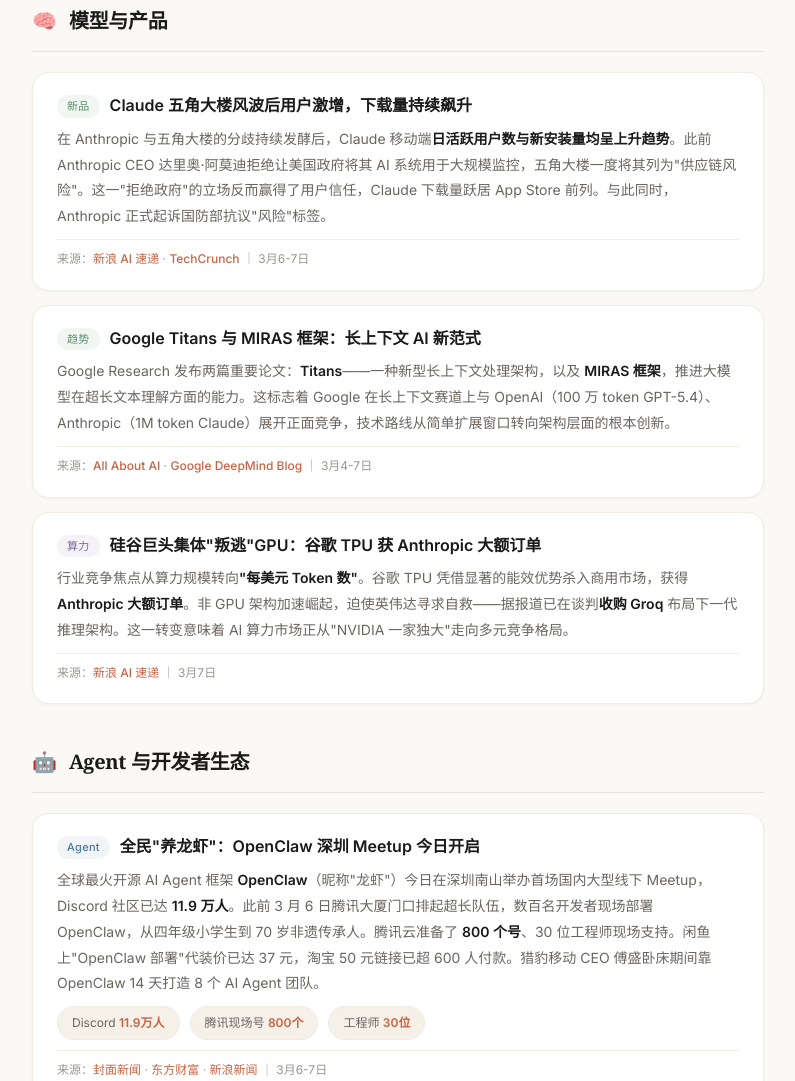
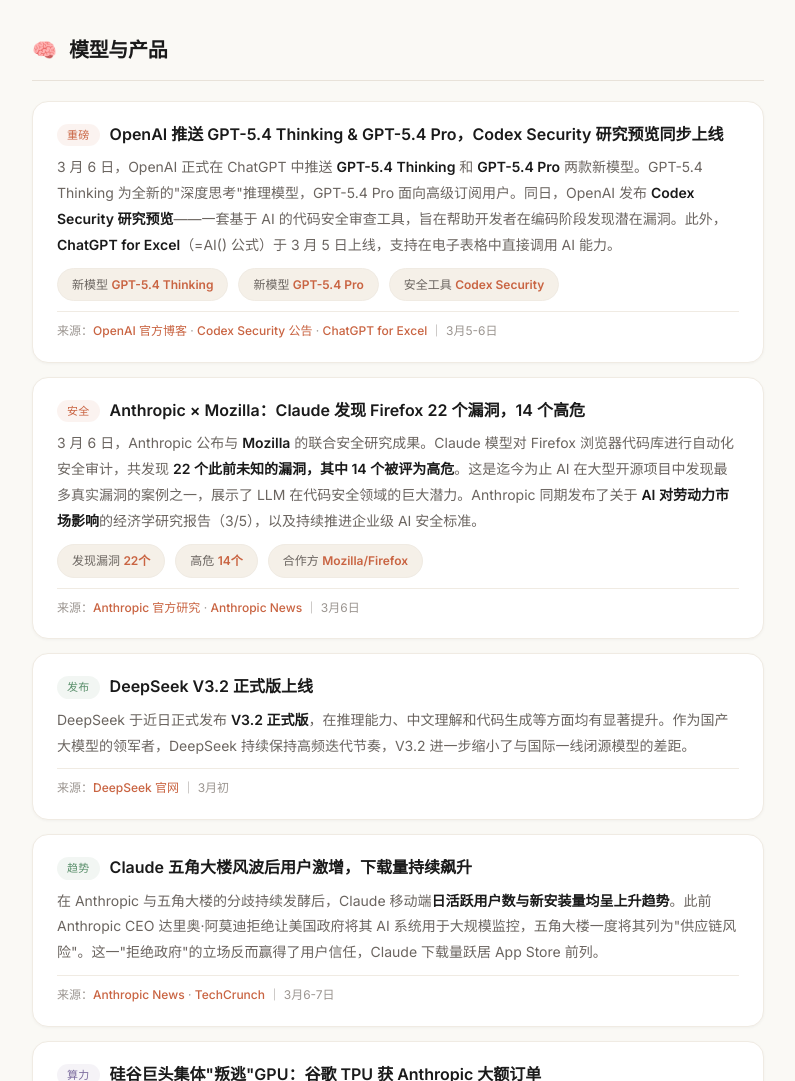
Before and after one commit to alexisyang718-beep/ai-daily-brief, a plain HTML site: page brief/2026-03-07.html in a window 1280 px wide. Shown: the part 1719-2800 px from the top of the page, without its empty margins (242-1037 px from the left). Drawn offline with Linux system fonts and the light colour scheme.

Commit message:
fix(日报): 补充T1官方信源 - GPT-5.4 Thinking/Pro, Anthropic×Mozilla, DeepSeek V3.2, NVIDIA GTC 2026

```diff
--- a/brief/2026-03-07.html
+++ b/brief/2026-03-07.html
@@ -527,7 +527,7 @@
   <div class="date">2026年3月7日 · 周六 · 严格覆盖过去24小时</div>
   <div class="divider"></div>
   <div class="summary-card">
-    <strong>今日速览</strong> — OpenAI 与甲骨文放弃德州数据中心扩建，Meta 或接手，英伟达介入促成；Anthropic 推出 <strong>Marketplace</strong> AI 应用商店，涵盖 Snowflake、Harvey、Replit 等第三方服务，零佣金模式；五角大楼风波后 Claude 用户持续飙升；全民"养龙虾"热潮——OpenClaw 深圳 Meetup 今日开启，腾讯大厦排长龙；发改委：<strong>"十五五"末 AI 产业规模将超 10 万亿元</strong>；政府工作报告首提"智能经济新形态"；小米人形机器人工厂"实习"，雷军提出万小时"转正"标准。
+    <strong>今日速览</strong> — OpenAI 正式推送 <strong>GPT-5.4 Thinking & GPT-5.4 Pro</strong>，新增 Codex Security 安全研究预览；Anthropic 与 Mozilla 合作，<strong>Claude 发现 Firefox 22 个漏洞（14 个高危）</strong>，同步推出 Marketplace 零佣金 AI 应用商店；<strong>DeepSeek V3.2 正式版</strong>上线；NVIDIA 宣布 GTC 2026 大会 3/16 开幕；OpenAI 与甲骨文放弃德州 Stargate 数据中心扩建，Meta 或接手；发改委：<strong>"十五五"末 AI 产业规模将超 10 万亿元</strong>；全民"养龙虾"——OpenClaw 深圳 Meetup 今日开启；小米人形机器人工厂"实习"，雷军提万小时"转正"标准。
   </div>
 </header>
 
@@ -564,7 +564,7 @@
       <span class="stat">接盘方 <em>Meta</em></span>
       <span class="stat">中间人 <em>NVIDIA</em></span>
     </div>
-    <div class="item-source">来源：<a href="http://finance.sina.com.cn/stock/usstock/c/2026-03-07/doc-inhqawyc2191971.shtml">新浪财经</a> · <a href="https://k.sina.com.cn/article_7857201856_1d45362c001902y6ow.html">新浪 AI 速递</a> ｜ 3月7日</div>
+    <div class="item-source">来源：<a href="https://openai.com/index/the-stargate-project/">OpenAI Stargate 公告</a> · <a href="http://finance.sina.com.cn/stock/usstock/c/2026-03-07/doc-inhqawyc2191971.shtml">新浪财经</a> ｜ 3月7日</div>
   </div>
 
   <div class="item">
@@ -575,7 +575,7 @@
     <div class="item-body">
       3 月 6 日，Anthropic 正式推出 <strong>Anthropic Marketplace</strong>，为企业客户提供购买第三方软件的新平台。首批入驻服务包括 <strong>Snowflake、Harvey、Replit</strong> 等基于 Claude 模型构建的应用。核心策略：<strong>零佣金</strong>——不从交易中抽成，并允许客户将用于 Anthropic 自有服务的年度支出转移购买第三方工具，模式对标 AWS Marketplace 和 Azure Marketplace。此举标志着 Anthropic 正从模型公司向<strong>企业 AI 生态平台</strong>转型，尤其在对美国政府业务面临不确定性之际，加速拓展商业版图。
     </div>
-    <div class="item-source">来源：<a href="http://finance.eastmoney.com/a/202603073664858574.html">东方财富</a> · <a href="http://finance.sina.com.cn/stock/t/2026-03-07/doc-inhqawxx8842495.shtml">新浪财经</a> · <a href="https://k.sina.com.cn/article_7857201856_1d45362c001902xxw8.html">新浪 AI 速递</a> ｜ 3月7日</div>
+    <div class="item-source">来源：<a href="https://www.anthropic.com/news">Anthropic 官方公告</a> · <a href="http://finance.eastmoney.com/a/202603073664858574.html">东方财富</a> ｜ 3月6-7日</div>
   </div>
 
   <div class="item">
@@ -604,24 +604,56 @@
 
   <div class="item">
     <div class="item-title">
-      <span class="tag tag-new">新品</span>
-      Claude 五角大楼风波后用户激增，下载量持续飙升
+      <span class="tag tag-hot">重磅</span>
+      OpenAI 推送 GPT-5.4 Thinking & GPT-5.4 Pro，Codex Security 研究预览同步上线
     </div>
     <div class="item-body">
-      在 Anthropic 与五角大楼的分歧持续发酵后，Claude 移动端<strong>日活跃用户数与新安装量均呈上升趋势</strong>。此前 Anthropic CEO 达里奥·阿莫迪拒绝让美国政府将其 AI 系统用于大规模监控，五角大楼一度将其列为"供应链风险"。这一"拒绝政府"的立场反而赢得了用户信任，Claude 下载量跃居 App Store 前列。与此同时，Anthropic 正式起诉国防部抗议"风险"标签。
+      3 月 6 日，OpenAI 正式在 ChatGPT 中推送 <strong>GPT-5.4 Thinking</strong> 和 <strong>GPT-5.4 Pro</strong> 两款新模型。GPT-5.4 Thinking 为全新的"深度思考"推理模型，GPT-5.4 Pro 面向高级订阅用户。同日，OpenAI 发布 <strong>Codex Security 研究预览</strong>——一套基于 AI 的代码安全审查工具，旨在帮助开发者在编码阶段发现潜在漏洞。此外，<strong>ChatGPT for Excel</strong>（=AI() 公式）于 3 月 5 日上线，支持在电子表格中直接调用 AI 能力。
     </div>
-    <div class="item-source">来源：<a href="https://k.sina.com.cn/article_7857201856_1d45362c001902xyqq.html">新浪 AI 速递</a> · <a href="https://techcrunch.com/2026/02/24/anthropic-wont-budge-as-pentagon-escalates-ai-dispute/">TechCrunch</a> ｜ 3月6-7日</div>
+    <div class="stat-row">
+      <span class="stat">新模型 <em>GPT-5.4 Thinking</em></span>
+      <span class="stat">新模型 <em>GPT-5.4 Pro</em></span>
+      <span class="stat">安全工具 <em>Codex Security</em></span>
+    </div>
+    <div class="item-source">来源：<a href="https://openai.com/blog">OpenAI 官方博客</a> · <a href="https://openai.com/index/codex-security-research-preview/">Codex Security 公告</a> · <a href="https://openai.com/index/chatgpt-for-excel/">ChatGPT for Excel</a> ｜ 3月5-6日</div>
+  </div>
+
+  <div class="item">
+    <div class="item-title">
+      <span class="tag tag-hot">安全</span>
+      Anthropic × Mozilla：Claude 发现 Firefox 22 个漏洞，14 个高危
+    </div>
+    <div class="item-body">
+      3 月 6 日，Anthropic 公布与 <strong>Mozilla</strong> 的联合安全研究成果。Claude 模型对 Firefox 浏览器代码库进行自动化安全审计，共发现 <strong>22 个此前未知的漏洞，其中 14 个被评为高危</strong>。这是迄今为止 AI 在大型开源项目中发现最多真实漏洞的案例之一，展示了 LLM 在代码安全领域的巨大潜力。Anthropic 同期发布了关于 <strong>AI 对劳动力市场影响</strong>的经济学研究报告（3/5），以及持续推进企业级 AI 安全标准。
+    </div>
+    <div class="stat-row">
+      <span class="stat">发现漏洞 <em>22个</em></span>
+      <span class="stat">高危 <em>14个</em></span>
+      <span class="stat">合作方 <em>Mozilla/Firefox</em></span>
+    </div>
+    <div class="item-source">来源：<a href="https://www.anthropic.com/research">Anthropic 官方研究</a> · <a href="https://www.anthropic.com/news">Anthropic News</a> ｜ 3月6日</div>
+  </div>
+
+  <div class="item">
+    <div class="item-title">
+      <span class="tag tag-new">发布</span>
+      DeepSeek V3.2 正式版上线
+    </div>
+    <div class="item-body">
+      DeepSeek 于近日正式发布 <strong>V3.2 正式版</strong>，在推理能力、中文理解和代码生成等方面均有显著提升。作为国产大模型的领军者，DeepSeek 持续保持高频迭代节奏，V3.2 进一步缩小了与国际一线闭源模型的差距。
+    </div>
+    <div class="item-source">来源：<a href="https://www.deepseek.com/">DeepSeek 官网</a> ｜ 3月初</div>
   </div>
 
   <div class="item">
     <div class="item-title">
       <span class="tag tag-new">趋势</span>
-      Google Titans 与 MIRAS 框架：长上下文 AI 新范式
+      Claude 五角大楼风波后用户激增，下载量持续飙升
     </div>
     <div class="item-body">
-      Google Research 发布两篇重要论文：<strong>Titans</strong>——一种新型长上下文处理架构，以及 <strong>MIRAS 框架</strong>，推进大模型在超长文本理解方面的能力。这标志着 Google 在长上下文赛道上与 OpenAI（100 万 token GPT-5.4）、Anthropic（1M token Claude）展开正面竞争，技术路线从简单扩展窗口转向架构层面的根本创新。
+      在 Anthropic 与五角大楼的分歧持续发酵后，Claude 移动端<strong>日活跃用户数与新安装量均呈上升趋势</strong>。此前 Anthropic CEO 达里奥·阿莫迪拒绝让美国政府将其 AI 系统用于大规模监控，五角大楼一度将其列为"供应链风险"。这一"拒绝政府"的立场反而赢得了用户信任，Claude 下载量跃居 App Store 前列。
     </div>
-    <div class="item-source">来源：<a href="https://www.allaboutai.com/ai-news/">All About AI</a> · <a href="https://deepmind.google/discover/blog">Google DeepMind Blog</a> ｜ 3月4-7日</div>
+    <div class="item-source">来源：<a href="https://www.anthropic.com/news">Anthropic News</a> · <a href="https://techcrunch.com/2026/02/24/anthropic-wont-budge-as-pentagon-escalates-ai-dispute/">TechCrunch</a> ｜ 3月6-7日</div>
   </div>
 
   <div class="item">
@@ -630,9 +662,9 @@
       硅谷巨头集体"叛逃"GPU：谷歌 TPU 获 Anthropic 大额订单
     </div>
     <div class="item-body">
-      行业竞争焦点从算力规模转向<strong>"每美元 Token 数"</strong>。谷歌 TPU 凭借显著的能效优势杀入商用市场，获得 <strong>Anthropic 大额订单</strong>。非 GPU 架构加速崛起，迫使英伟达寻求自救——据报道已在谈判<strong>收购 Groq</strong> 布局下一代推理架构。这一转变意味着 AI 算力市场正从"NVIDIA 一家独大"走向多元竞争格局。
+      行业竞争焦点从算力规模转向<strong>"每美元 Token 数"</strong>。谷歌 TPU 凭借显著的能效优势杀入商用市场，获得 <strong>Anthropic 大额订单</strong>。非 GPU 架构加速崛起，迫使英伟达寻求自救——据报道已在谈判<strong>收购 Groq</strong> 布局下一代推理架构。
     </div>
-    <div class="item-source">来源：<a href="https://k.sina.com.cn/article_7857201856_1d45362c001902xxw8.html">新浪 AI 速递</a> ｜ 3月7日</div>
+    <div class="item-source">来源：<a href="https://blog.google/technology/google-deepmind/">Google DeepMind Blog</a> · <a href="https://www.allaboutai.com/ai-news/">All About AI</a> ｜ 3月7日</div>
   </div>
 </section>
 
@@ -717,13 +749,18 @@
 
   <div class="item">
     <div class="item-title">
-      <span class="tag tag-chip">硬件</span>
-      英伟达 2026 年不发任何新游戏 GPU，创 90 年代以来首次
+      <span class="tag tag-chip">大会</span>
+      NVIDIA GTC 2026 大会 3/16 开幕，Blackwell 推理成本降 10x
     </div>
     <div class="item-body">
-      据 Trusted Reviews 报道，英伟达将<strong>不在 2026 年发布任何新消费级游戏 GPU</strong>，这是自 90 年代初以来的首次。公司资源全面倾斜至 AI 数据中心业务。同时，RTX 50 系列持续受驱动问题困扰，英伟达紧急发布 576.26 热修复驱动修复多项 Bug。
+      NVIDIA 宣布 <strong>GTC 2026</strong>（GPU Technology Conference）将于 3 月 16-19 日在圣何塞举办，黄仁勋将发表主题演讲。本届大会重点聚焦 <strong>Blackwell 架构</strong>的推理优化——官方宣称推理成本相比上一代降低 <strong>10 倍</strong>。同时，英伟达今年将<strong>不发布任何新消费级游戏 GPU</strong>（自 90 年代以来首次），资源全面倾斜 AI 数据中心业务。RTX 50 系列持续受驱动问题困扰，已紧急发布 576.26 热修复驱动。
     </div>
-    <div class="item-source">来源：<a href="https://www.trustedreviews.com/brands/nvidia/">Trusted Reviews</a> · <a href="https://www.lieyouren.cn/zixun/86464.html">猎游人</a> ｜ 3月6-7日</div>
+    <div class="stat-row">
+      <span class="stat">大会时间 <em>3/16-19</em></span>
+      <span class="stat">地点 <em>圣何塞</em></span>
+      <span class="stat">推理成本 <em>降10x</em></span>
+    </div>
+    <div class="item-source">来源：<a href="https://www.nvidia.com/en-us/gtc/">NVIDIA GTC 官网</a> · <a href="https://blogs.nvidia.com/blog/category/deep-learning/">NVIDIA Blog</a> · <a href="https://www.trustedreviews.com/brands/nvidia/">Trusted Reviews</a> ｜ 3月</div>
   </div>
 </section>
 
@@ -859,7 +896,7 @@
 <footer class="footer">
   <p class="footer-brand">AI Daily Brief</p>
   <p>2026年3月7日 · 严格覆盖范围：过去 24 小时（3月6日-7日）</p>
-  <p>数据来源：web_search · GitHub Trending · 新浪科技 · 东方财富 · 封面新闻 · 中国经济网 · TechCrunch · All About AI · Google DeepMind Blog · Trusted Reviews 等 20+ 源</p>
+  <p>数据来源：OpenAI Blog · Anthropic Research · Google DeepMind Blog · NVIDIA Blog/GTC · DeepSeek · GitHub Trending · TechCrunch · 东方财富 · 封面新闻 · 中国经济网 等 25+ 源</p>
 </footer>
 
 </div>
```
Also changed, not shown: index.html (+2 -2 lines).
